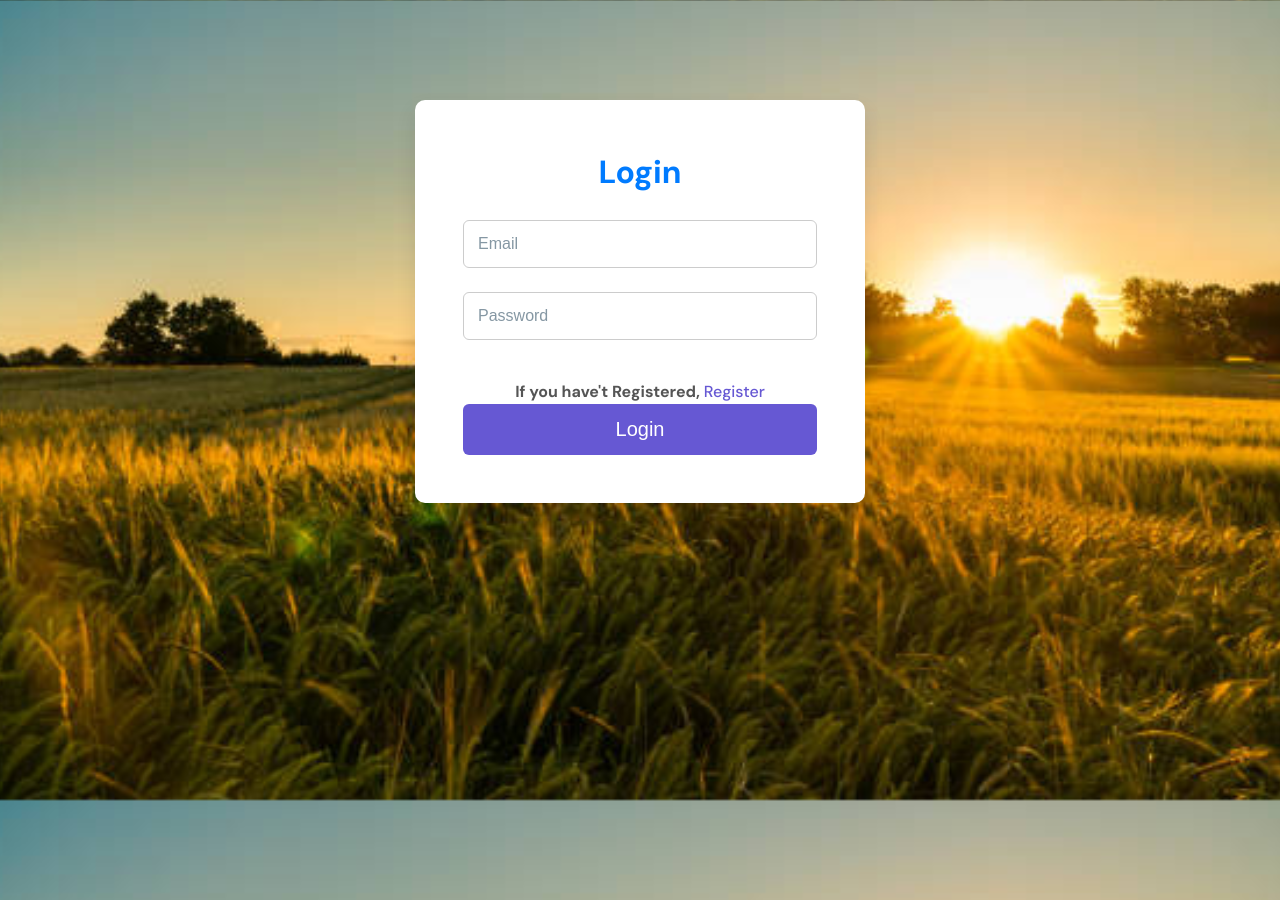
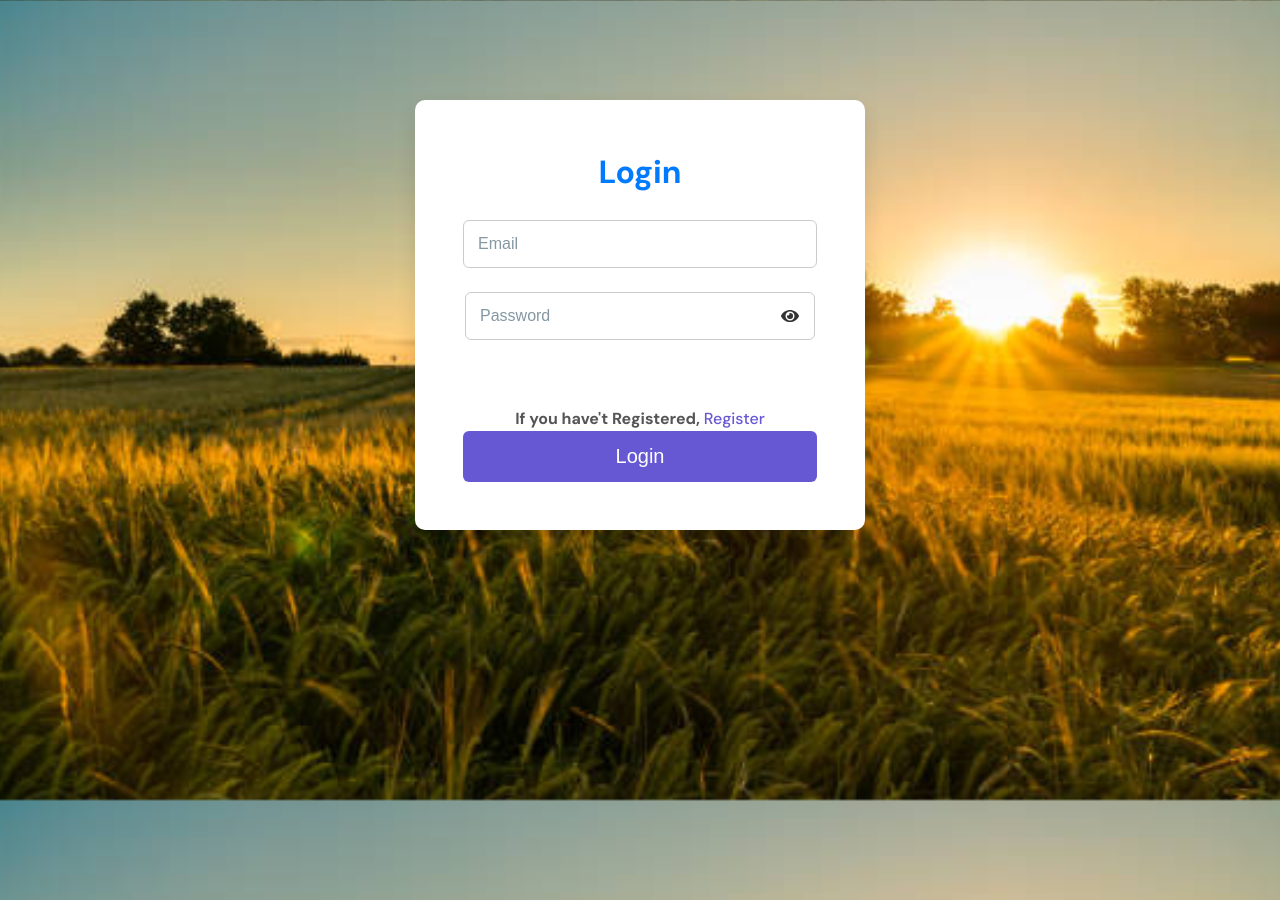
Before and after one commit to Harsha6463/Farm-IT, a React (Create React App) app in the folder client/: page /login in a window 1280 px wide. Built offline with nearby package versions, Linux system fonts and the light colour scheme.

Commit message:
first commit

```diff
--- a/client/src/components/Auth/Login.js
+++ b/client/src/components/Auth/Login.js
@@ -4,9 +4,11 @@
 import { useNavigate } from "react-router-dom";
 import { Link } from "react-router-dom";
 import "./auth.css";
+import { FaEye, FaEyeSlash } from "react-icons/fa";
 
 const Login = () => {
   const [formData, setFormData] = useState({ email: "", password: "" });
+  const [showPassword, setShowPassword] = useState(false);
   const navigate = useNavigate();
 
   const handleSubmit = async (e) => {
@@ -34,8 +36,9 @@
           onChange={(e) => setFormData({ ...formData, email: e.target.value })}
           required
         />
-        <input
-          type="password"
+       <div className="password-container">
+          <input style={{width:"350px"}}
+            type={showPassword ? "text" : "password"}
             placeholder="Password"
             value={formData.password}
             onChange={(e) =>
@@ -43,6 +46,13 @@
             }
             required
           />
+          <span
+            className="passwordicon"
+            onClick={() => setShowPassword(!showPassword)}
+          >
+            {showPassword ? <FaEyeSlash /> : <FaEye />}
+          </span>
+        </div>
         <h4>
           If you have't Registered,{" "}
           <Link to="/register" className="link">
--- a/client/src/components/Auth/auth.css
+++ b/client/src/components/Auth/auth.css
@@ -103,3 +103,9 @@
 .select-input option {
   color: #333;
 }
+.passwordicon{
+  position: relative;
+  bottom: 58px;
+  left: 150px;
+  font-size: 18px;
+}
```
Lines whose indentation alone changed are shown as unchanged.
